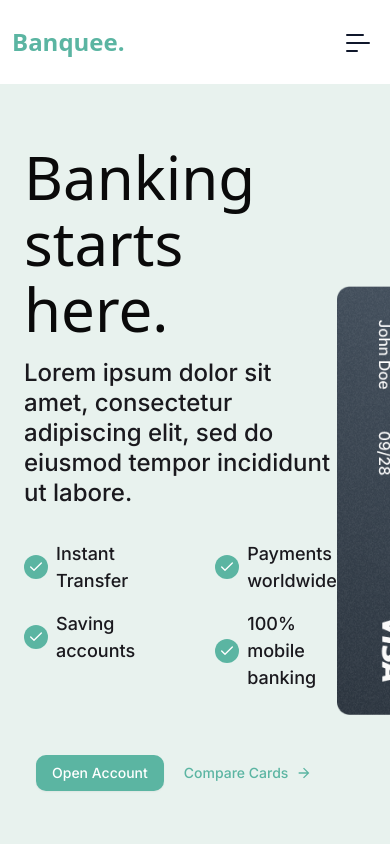
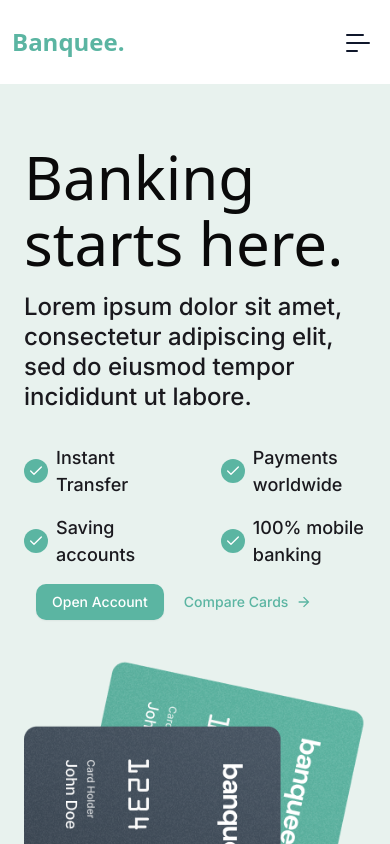
Before and after one commit to mdraseltalukder/banque-project, a Next.js app: page / in a window 390 px wide. Shown: the top 844 px of the page. Built offline with nearby package versions, Linux system fonts and the light colour scheme.

Commit message:
fix: all fixed

```diff
--- a/src/components/ui/HomePage/Hero.tsx
+++ b/src/components/ui/HomePage/Hero.tsx
@@ -1,14 +1,14 @@
+import card from "@/../public/homeCard.png";
 import { Button } from "@/components/ui/button";
 import { Check } from "lucide-react";
+import Image from "next/image";
 import { IoMdArrowForward } from "react-icons/io";
-import Image from "next/image";
-import card from "@/../public/homeCard.png";
 
 export default function Hero() {
   return (
     <>
       <section className="bg-[#E8F2EE]">
-        <div className="CustomContainer flex items-center justify-between py-[60px] lg:py-[128px] overflow-hidden lg:gap-[164px]">
+        <div className="CustomContainer flex flex-col md:flex-row gap-10 md:gap-0 items-center justify-between py-[60px] lg:py-[128px] overflow-hidden lg:gap-[164px]">
           <div className="flex flex-col items-start justify-start ">
             <h1 className="heading1 mb-4">
               Banking <br /> starts here.
@@ -18,8 +18,8 @@ export default function Hero() {
               eiusmod tempor incididunt ut labore.
             </p>
             {/* check */}
-            <div className="flex items-start gap-20 mb-16">
-              <div className="flex flex-col items-center justify-center gap-4">
+            <div className="flex items-start gap-20 mb-4  md:mb-16">
+              <div className="flex flex-col items-start justify-start gap-4">
                 <div className="flex items-center gap-2">
                   <div className="flex-shrink-0 w-6 h-6 rounded-full bg-[#5BB5A2] dark:bg-background flex items-center justify-center">
                     <Check className="h-4 w-4 text-[#ffffff]" />
@@ -38,7 +38,7 @@ export default function Hero() {
                 </div>
               </div>
 
-              <div className="flex flex-col items-center justify-center gap-4">
+              <div className="flex flex-col items-start justify-start gap-4">
                 <div className="flex items-center gap-2">
                   <div className="flex-shrink-0 w-6 h-6 rounded-full bg-[#5BB5A2] dark:bg-background flex items-center justify-center">
                     <Check className="h-4 w-4 text-[#ffffff]" />
```
